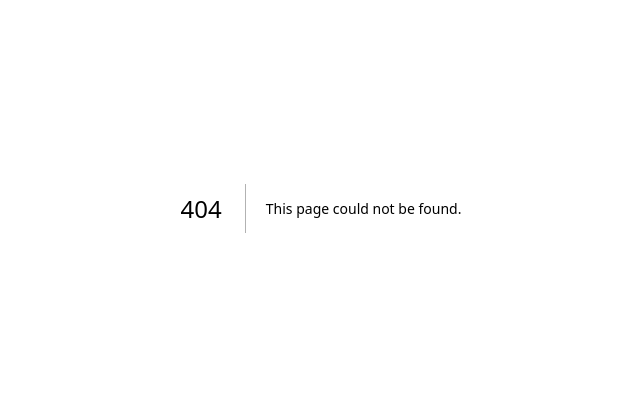
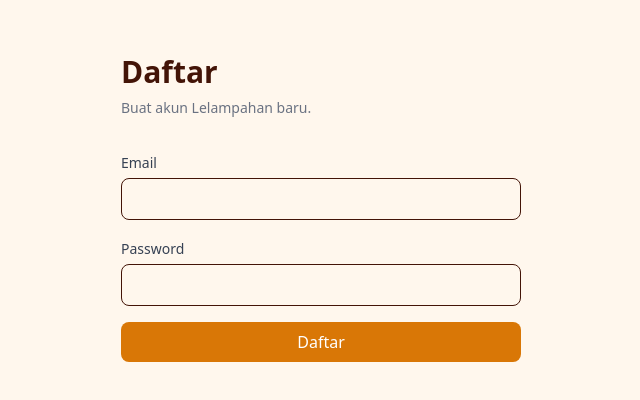
Before and after one commit to edodoyokz/lelampahan-v2, a Next.js app: page /auth/register in a window 1280 px wide. Before the commit this address had no page. Shown: the part 192-592 px from the top of the page, without its empty margins (319-959 px from the left). Built offline with nearby package versions, Linux system fonts and the light colour scheme; no server answers.

Commit message:
feat: add supabase auth with route protection

```diff
--- /dev/null
+++ b/app/auth/callback/route.ts
@@ -0,0 +1,36 @@
+import { NextResponse } from 'next/server';
+import { createServerClient } from '@supabase/ssr';
+import { cookies } from 'next/headers';
+
+export async function GET(request: Request) {
+  const { searchParams, origin } = new URL(request.url);
+  const code = searchParams.get('code');
+  const next = searchParams.get('next') ?? '/';
+
+  if (code) {
+    const cookieStore = await cookies();
+    const supabase = createServerClient(
+      process.env.NEXT_PUBLIC_SUPABASE_URL!,
+      process.env.NEXT_PUBLIC_SUPABASE_ANON_KEY!,
+      {
+        cookies: {
+          getAll() {
+            return cookieStore.getAll();
+          },
+          setAll(cookiesToSet) {
+            cookiesToSet.forEach(({ name, value, options }) =>
+              cookieStore.set(name, value, options),
+            );
+          },
+        },
+      },
+    );
+
+    const { error } = await supabase.auth.exchangeCodeForSession(code);
+    if (!error) {
+      return NextResponse.redirect(`${origin}${next}`);
+    }
+  }
+
+  return NextResponse.redirect(`${origin}/auth/login?error=auth_failed`);
+}
--- /dev/null
+++ b/app/auth/login/page.tsx
@@ -0,0 +1,76 @@
+'use client';
+
+import { useState } from 'react';
+import { createClient } from '@supabase/supabase-js';
+
+const supabase = createClient(
+  process.env.NEXT_PUBLIC_SUPABASE_URL!,
+  process.env.NEXT_PUBLIC_SUPABASE_ANON_KEY!,
+);
+
+export default function LoginPage() {
+  const [email, setEmail] = useState('');
+  const [password, setPassword] = useState('');
+  const [error, setError] = useState<string | null>(null);
+
+  const handleLogin = async (e: React.FormEvent) => {
+    e.preventDefault();
+    setError(null);
+
+    const { error: authError } = await supabase.auth.signInWithPassword({
+      email,
+      password,
+    });
+
+    if (authError) {
+      setError(authError.message);
+    } else {
+      window.location.href = '/';
+    }
+  };
+
+  return (
+    <main className="mx-auto flex min-h-screen max-w-md flex-col justify-center px-6">
+      <h1 className="text-3xl font-bold text-lelampahan-earth">Masuk</h1>
+      <p className="mt-2 text-sm text-gray-500">Login ke akun Lelampahan Anda.</p>
+
+      <form onSubmit={handleLogin} className="mt-8 flex flex-col gap-4">
+        <div>
+          <label htmlFor="email" className="text-sm font-medium text-gray-700">
+            Email
+          </label>
+          <input
+            id="email"
+            type="email"
+            required
+            value={email}
+            onChange={(e) => setEmail(e.target.value)}
+            className="mt-1 w-full rounded-lg border px-4 py-2"
+          />
+        </div>
+        <div>
+          <label htmlFor="password" className="text-sm font-medium text-gray-700">
+            Password
+          </label>
+          <input
+            id="password"
+            type="password"
+            required
+            value={password}
+            onChange={(e) => setPassword(e.target.value)}
+            className="mt-1 w-full rounded-lg border px-4 py-2"
+          />
+        </div>
+
+        {error && <p className="text-sm text-red-600">{error}</p>}
+
+        <button
+          type="submit"
+          className="rounded-lg bg-lelampahan-gold px-6 py-2 font-medium text-white hover:bg-lelampahan-brick"
+        >
+          Masuk
+        </button>
+      </form>
+    </main>
+  );
+}
--- /dev/null
+++ b/app/auth/register/page.tsx
@@ -0,0 +1,91 @@
+'use client';
+
+import { useState } from 'react';
+import { createClient } from '@supabase/supabase-js';
+
+const supabase = createClient(
+  process.env.NEXT_PUBLIC_SUPABASE_URL!,
+  process.env.NEXT_PUBLIC_SUPABASE_ANON_KEY!,
+);
+
+export default function RegisterPage() {
+  const [email, setEmail] = useState('');
+  const [password, setPassword] = useState('');
+  const [error, setError] = useState<string | null>(null);
+  const [success, setSuccess] = useState(false);
+
+  const handleRegister = async (e: React.FormEvent) => {
+    e.preventDefault();
+    setError(null);
+
+    const { error: authError } = await supabase.auth.signUp({
+      email,
+      password,
+      options: { emailRedirectTo: `${window.location.origin}/auth/callback` },
+    });
+
+    if (authError) {
+      setError(authError.message);
+    } else {
+      setSuccess(true);
+    }
+  };
+
+  if (success) {
+    return (
+      <main className="mx-auto flex min-h-screen max-w-md flex-col justify-center px-6">
+        <h1 className="text-3xl font-bold text-lelampahan-earth">Cek Email</h1>
+        <p className="mt-4 text-gray-600">
+          Kami sudah mengirim email konfirmasi ke <strong>{email}</strong>. Klik link di email
+          untuk mengaktifkan akun Anda.
+        </p>
+      </main>
+    );
+  }
+
+  return (
+    <main className="mx-auto flex min-h-screen max-w-md flex-col justify-center px-6">
+      <h1 className="text-3xl font-bold text-lelampahan-earth">Daftar</h1>
+      <p className="mt-2 text-sm text-gray-500">Buat akun Lelampahan baru.</p>
+
+      <form onSubmit={handleRegister} className="mt-8 flex flex-col gap-4">
+        <div>
+          <label htmlFor="email" className="text-sm font-medium text-gray-700">
+            Email
+          </label>
+          <input
+            id="email"
+            type="email"
+            required
+            value={email}
+            onChange={(e) => setEmail(e.target.value)}
+            className="mt-1 w-full rounded-lg border px-4 py-2"
+          />
+        </div>
+        <div>
+          <label htmlFor="password" className="text-sm font-medium text-gray-700">
+            Password
+          </label>
+          <input
+            id="password"
+            type="password"
+            required
+            minLength={6}
+            value={password}
+            onChange={(e) => setPassword(e.target.value)}
+            className="mt-1 w-full rounded-lg border px-4 py-2"
+          />
+        </div>
+
+        {error && <p className="text-sm text-red-600">{error}</p>}
+
+        <button
+          type="submit"
+          className="rounded-lg bg-lelampahan-gold px-6 py-2 font-medium text-white hover:bg-lelampahan-brick"
+        >
+          Daftar
+        </button>
+      </form>
+    </main>
+  );
+}
--- /dev/null
+++ b/app/middleware.ts
@@ -0,0 +1,58 @@
+import { type NextRequest, NextResponse } from 'next/server';
+import { createServerClient } from '@supabase/ssr';
+
+const partnerRoutes = ['/partner'];
+const adminRoutes = ['/admin'];
+
+export async function middleware(request: NextRequest) {
+  const { pathname } = request.nextUrl;
+
+  if (
+    pathname.startsWith('/_next') ||
+    pathname.startsWith('/api') ||
+    pathname.startsWith('/auth')
+  ) {
+    return NextResponse.next();
+  }
+
+  let supabaseResponse = NextResponse.next({ request });
+
+  const supabase = createServerClient(
+    process.env.NEXT_PUBLIC_SUPABASE_URL!,
+    process.env.NEXT_PUBLIC_SUPABASE_ANON_KEY!,
+    {
+      cookies: {
+        getAll() {
+          return request.cookies.getAll();
+        },
+        setAll(cookiesToSet) {
+          cookiesToSet.forEach(({ name, value }) => request.cookies.set(name, value));
+          supabaseResponse = NextResponse.next({ request });
+          cookiesToSet.forEach(({ name, value, options }) =>
+            supabaseResponse.cookies.set(name, value, options),
+          );
+        },
+      },
+    },
+  );
+
+  const {
+    data: { user },
+  } = await supabase.auth.getUser();
+
+  if (partnerRoutes.some((route) => pathname.startsWith(route)) && !user) {
+    return NextResponse.redirect(new URL('/auth/login', request.url));
+  }
+
+  if (adminRoutes.some((route) => pathname.startsWith(route)) && !user) {
+    return NextResponse.redirect(new URL('/auth/login', request.url));
+  }
+
+  return supabaseResponse;
+}
+
+export const config = {
+  matcher: [
+    '/((?!_next/static|_next/image|favicon.ico|.*\\.(?:svg|png|jpg|jpeg|gif|webp)$).*)',
+  ],
+};
--- /dev/null
+++ b/src/lib/supabase/client.ts
@@ -0,0 +1,29 @@
+import { createServerClient } from '@supabase/ssr';
+import { cookies } from 'next/headers';
+
+export async function createSupabaseServerClient() {
+  const cookieStore = await cookies();
+
+  return createServerClient(
+    process.env.NEXT_PUBLIC_SUPABASE_URL!,
+    process.env.NEXT_PUBLIC_SUPABASE_ANON_KEY!,
+    {
+      cookies: {
+        getAll() {
+          return cookieStore.getAll();
+        },
+        setAll(cookiesToSet) {
+          cookiesToSet.forEach(({ name, value, options }) => {
+            cookieStore.set(name, value, options);
+          });
+        },
+      },
+    },
+  );
+}
+
+export async function getCurrentUser() {
+  const supabase = await createSupabaseServerClient();
+  const { data } = await supabase.auth.getUser();
+  return data.user;
+}
--- /dev/null
+++ b/src/lib/supabase/middleware.ts
@@ -0,0 +1,28 @@
+import { type NextRequest, NextResponse } from 'next/server';
+import { createServerClient } from '@supabase/ssr';
+
+export async function updateSession(request: NextRequest) {
+  let supabaseResponse = NextResponse.next({ request });
+
+  const supabase = createServerClient(
+    process.env.NEXT_PUBLIC_SUPABASE_URL!,
+    process.env.NEXT_PUBLIC_SUPABASE_ANON_KEY!,
+    {
+      cookies: {
+        getAll() {
+          return request.cookies.getAll();
+        },
+        setAll(cookiesToSet) {
+          cookiesToSet.forEach(({ name, value }) => request.cookies.set(name, value));
+          supabaseResponse = NextResponse.next({ request });
+          cookiesToSet.forEach(({ name, value, options }) =>
+            supabaseResponse.cookies.set(name, value, options),
+          );
+        },
+      },
+    },
+  );
+
+  await supabase.auth.getUser();
+  return supabaseResponse;
+}
```
